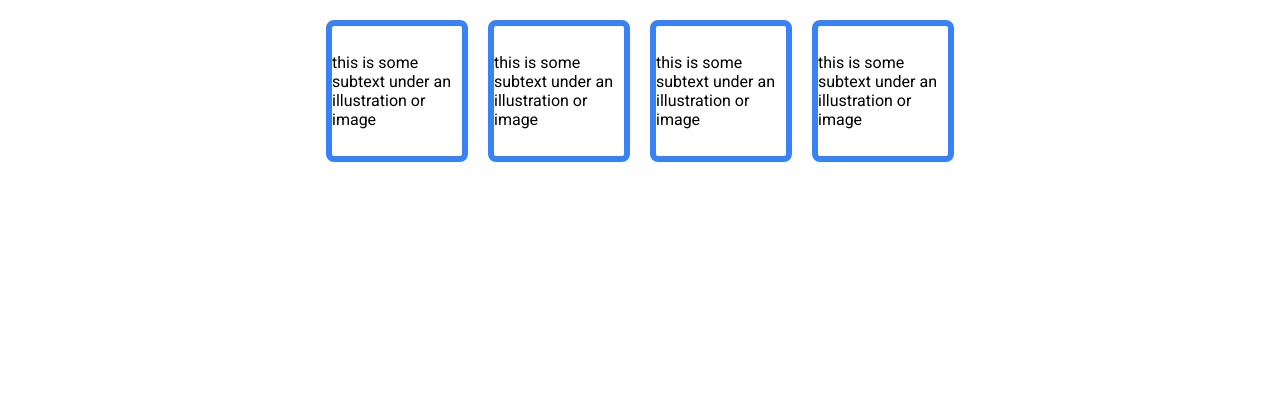
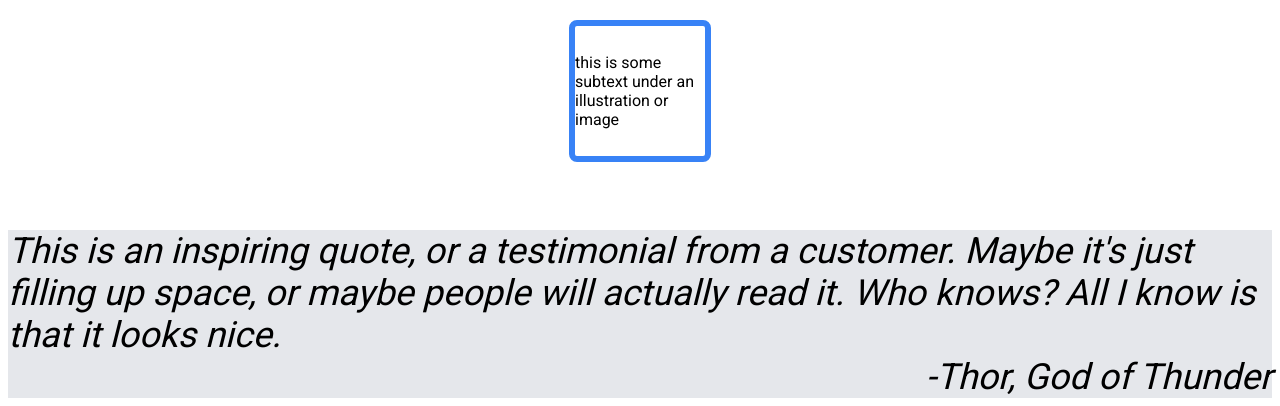
Before and after one commit to mcxlewis/landing-page, a plain HTML site: page index.html in a window 1280 px wide. Shown: the part 590-996 px from the top of the page. Before the commit the page ends 800 px from the top, so only its background shows below. Drawn offline with Linux system fonts and the light colour scheme.

Commit message:
Establish third section

```diff
--- a/index.html
+++ b/index.html
@@ -23,7 +23,6 @@
             <h2>This website has some subtext that goes here under the main title. It's a smaller font and the color is lower contrast.</h2>
           <div class="button">Sign up</div>
         </div>
-        <!-- <img src="square.png">-->
         <div class="placeholder">this is a placeholder for an image</div>
     </div>
 </div>
@@ -32,11 +31,17 @@
         Some random information.
     </div>
     <div class="information">
+        <div class="boxes">
+            <div>this is some subtext under an illustration or image</div>
+            </div>
+       <!-- <div class="boxes">this is some subtext under an illustration or image</div>
         <div class="boxes">this is some subtext under an illustration or image</div>
         <div class="boxes">this is some subtext under an illustration or image</div>
-        <div class="boxes">this is some subtext under an illustration or image</div>
-        <div class="boxes">this is some subtext under an illustration or image</div>
-    </div></div>
+    </div></div>-->
+</div>
+<div class="third">
+    <div class="quote">This is an inspiring quote, or a testimonial from a customer. Maybe it's just filling up space, or maybe people will actually read it. Who knows? All I know is that it looks nice.</div>
+    <div class="attribution">-Thor, God of Thunder</div>
 </div>
 </body>
 </html>
--- a/style.css
+++ b/style.css
@@ -97,4 +97,18 @@ h2 {
     border-radius: 8px;
     border-color: #3882F6;
     border-style: solid;
+    margin-bottom: 68px;
 }
+
+/* third section */
+
+.third {
+    background-color: #E5E7EB;
+    font-size: 36px;
+    font-style: italic;
+}
+
+.attribution {
+    display: flex;
+    justify-content: flex-end;
+}
```
